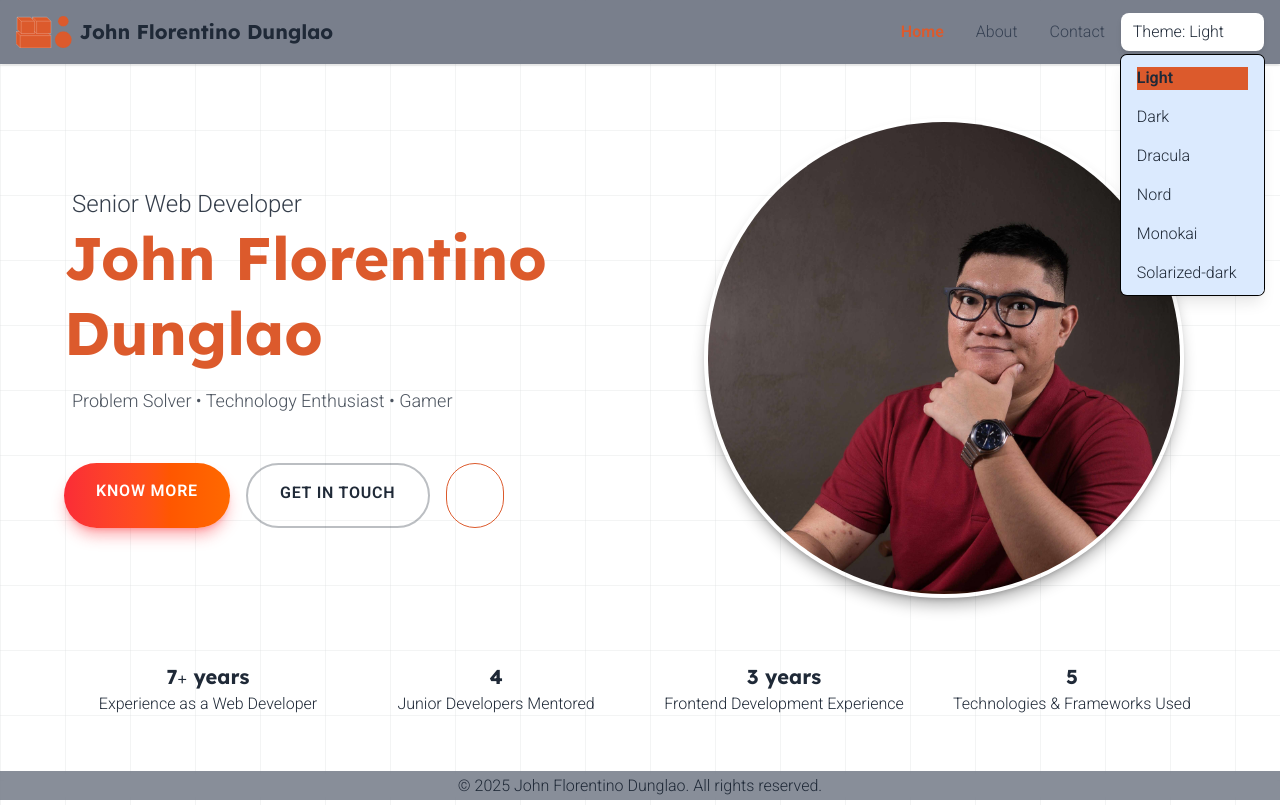
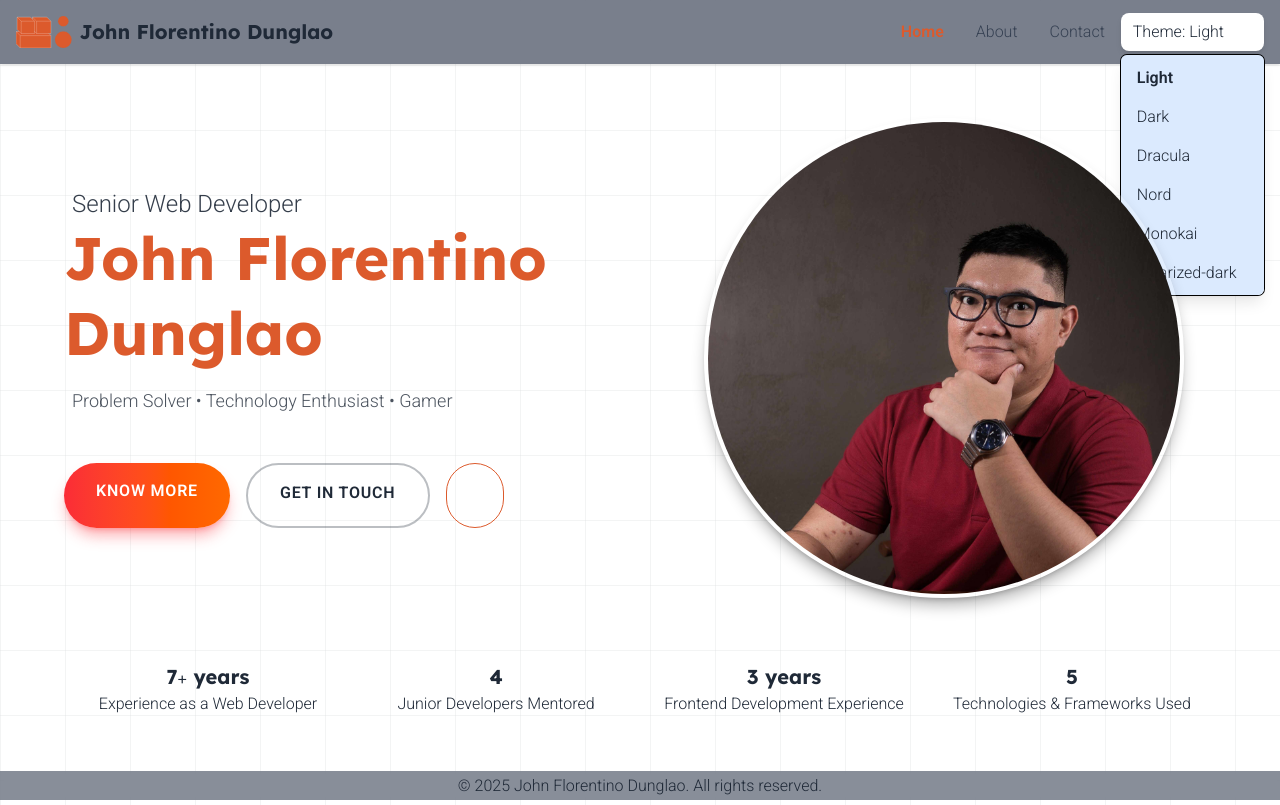
Before and after one commit to john-dunglao-dev/portfolio-vue, a Vue app: page / in a window 1280 px wide. Both pictures are taken after a click on the button "Select from options". Built offline with nearby package versions, Linux system fonts and the light colour scheme; some icons are missing.

Commit message:
fix bg issue in VSelect component and fix z-index positioning for the main layout

```diff
--- a/src/components/form/VSelect.vue
+++ b/src/components/form/VSelect.vue
@@ -62,7 +62,7 @@ const selected = defineModel('selected', {
             class="relative cursor-pointer select-none py-2 px-4 transition-colors text-foreground hover:bg-primary/10 focus:bg-primary focus:text-white"
             v-slot="{ selected: optionSelected, active }"
           >
-            <div :class="{ 'bg-primary text-white': active }">
+            <div>
               <span class="block truncate" :class="{ 'font-semibold': optionSelected }">
                 {{ option.label }}
               </span>
--- a/src/components/layouts/VMain.vue
+++ b/src/components/layouts/VMain.vue
@@ -6,13 +6,13 @@ import VHeader from '@/components/layouts/VHeader.vue'
 <template>
   <!-- remove overflow-scroll after implementing the planned layout -->
   <div class="bg-background relative">
-    <div class="absolute inset-0 opacity-20 bg-grid-pattern"></div>
+    <div class="absolute inset-0 opacity-20 bg-grid-pattern z-0"></div>
 
-    <div class="sticky top-0 z-50">
+    <div class="sticky top-0 z-10 relative">
       <VHeader />
     </div>
 
-    <main class="container mx-auto min-h-[calc(100lvh-64px-24px)]">
+    <main class="container mx-auto min-h-[calc(100lvh-64px-24px)] z-10 relative">
       <RouterView v-slot="{ Component, route }">
         <!-- <FadeTransition>
           <Component :is="Component" :key="route.path" />
@@ -27,7 +27,9 @@ import VHeader from '@/components/layouts/VHeader.vue'
             </template>
 
             <template #fallback>
-              <div class="w-full h-64 flex justify-center items-center absolute top-0 left-0 z-100">
+              <div
+                class="w-full h-64 flex justify-center items-center absolute top-0 left-0 z-10 relative"
+              >
                 <div class="animate-spin rounded-full h-12 w-12 border-b-2 border-gray-900"></div>
               </div>
             </template>
@@ -38,7 +40,7 @@ import VHeader from '@/components/layouts/VHeader.vue'
       </RouterView>
     </main>
 
-    <div class="sticky bottom-0">
+    <div class="sticky bottom-0 z-10 relative">
       <VFooter />
     </div>
   </div>
```
